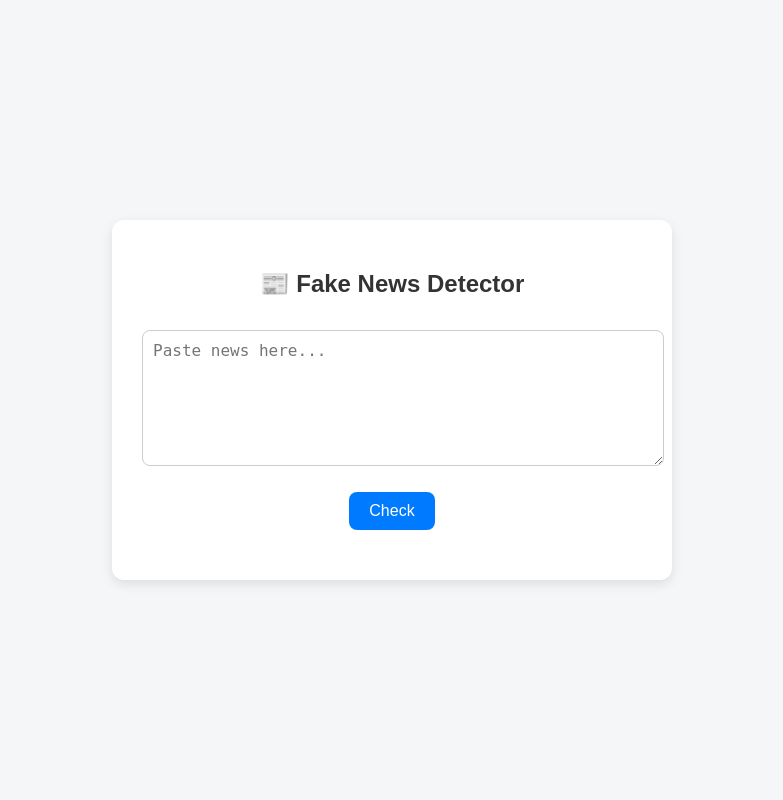
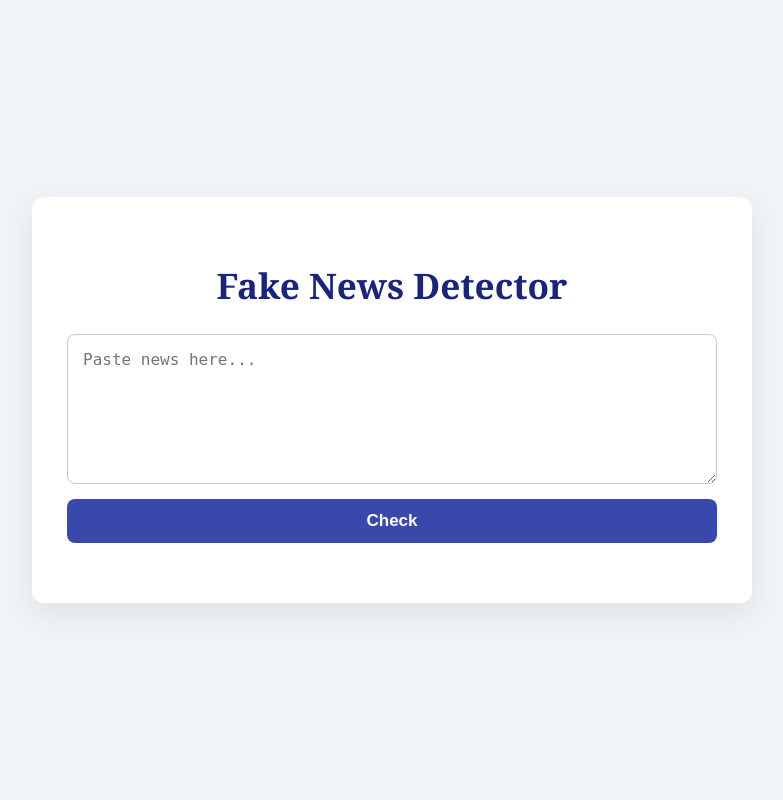
Before and after one commit to hachim112/fake-news-detector, a FastAPI app: page / in a window 1280 px wide. Shown: the whole page, without its empty margins (248-1031 px from the left). Run offline with FastAPI, Linux system fonts and the light colour scheme.

Commit message:
requirments

```diff
--- a/static/style.css
+++ b/static/style.css
@@ -1,46 +1,122 @@
 body {
-    font-family: Arial, sans-serif;
-    background: #f4f6f8;
+    font-family: 'Helvetica Neue', Arial, sans-serif;
+    background: #f0f4f8;
     display: flex;
     justify-content: center;
     align-items: center;
-    height: 100vh;
+    min-height: 100vh;
     margin: 0;
+    color: #333;
 }
 
 .container {
-    background: #fff;
-    padding: 25px;
+    max-width: 650px;
+    width: 90%;
+    margin: 40px auto;
+    padding: 35px;
+    background: #ffffff;
     border-radius: 12px;
-    box-shadow: 0 4px 12px rgba(0,0,0,0.1);
-    width: 500px;
+    box-shadow: 0 10px 30px rgba(0, 0, 0, 0.08);
     text-align: center;
+}
+
+h2 {
+    font-family: 'Georgia', serif;
+    text-align: center;
+    color: #1a237e;
+    margin-bottom: 25px;
+    font-size: 2.2em;
+}
+
+form {
+    display: flex;
+    flex-direction: column;
+    align-items: stretch;
 }
 
 textarea {
     width: 100%;
-    padding: 10px;
-    margin: 12px 0;
+    padding: 15px;
+    font-size: 16px;
     border-radius: 8px;
-    border: 1px solid #ccc;
-    font-size: 14px;
+    border: 1px solid #c0ccda;
+    resize: vertical;
+    min-height: 150px;
+    margin-bottom: 15px;
+    box-sizing: border-box;
+    transition: border-color 0.3s;
+}
+
+textarea:focus {
+    outline: none;
+    border-color: #5c6bc0;
 }
 
 button {
-    background: #007BFF;
+    padding: 12px 24px;
+    font-size: 17px;
+    font-weight: bold;
+    background: #3949ab;
     color: white;
     border: none;
-    padding: 10px 18px;
     border-radius: 8px;
     cursor: pointer;
-    font-size: 15px;
+    transition: background-color 0.3s, transform 0.2s;
 }
 
 button:hover {
-    background: #0056b3;
+    background: #283593;
+    transform: translateY(-2px);
 }
 
 #result {
-    margin-top: 20px;
-    font-size: 15px;
+    margin-top: 25px;
+    text-align: left;
 }
+
+.result-card {
+    background: #e8f0fe;
+    border-left: 6px solid #43a047;
+    padding: 20px;
+    border-radius: 8px;
+    box-shadow: 0 2px 10px rgba(0, 0, 0, 0.05);
+}
+
+.result-card.fake {
+    border-left-color: #e53935;
+    background: #ffebee;
+}
+
+.result-card h3 {
+    margin-top: 0;
+    color: #1a237e;
+    font-size: 1.5em;
+}
+
+.result-card p {
+    margin: 5px 0;
+    line-height: 1.6;
+}
+
+.sources {
+    margin-top: 15px;
+    padding-top: 15px;
+    border-top: 1px dashed #c0ccda;
+}
+
+.sources a {
+    display: block;
+    color: #5c6bc0;
+    text-decoration: none;
+    margin: 5px 0;
+    font-size: 0.9em;
+}
+
+.sources a:hover {
+    text-decoration: underline;
+}
+
+.error-message {
+    color: #d32f2f;
+    font-weight: bold;
+}
--- a/templates/index.html
+++ b/templates/index.html
@@ -4,77 +4,13 @@
     <meta charset="UTF-8">
     <title>Fake News Detector</title>
     <link rel="stylesheet" href="/static/style.css">
-    <style>
-        body {
-            font-family: Arial, sans-serif;
-            background: #f4f6f8;
-            margin: 0;
-            padding: 0;
-        }
-        .container {
-            max-width: 800px;
-            margin: 50px auto;
-            padding: 30px;
-            background: #fff;
-            border-radius: 12px;
-            box-shadow: 0 4px 12px rgba(0,0,0,0.1);
-        }
-        h2 {
-            text-align: center;
-            color: #333;
-            margin-bottom: 20px;
-        }
-        textarea {
-            width: 100%;
-            padding: 10px;
-            font-size: 16px;
-            border-radius: 8px;
-            border: 1px solid #ccc;
-            resize: vertical;
-        }
-        button {
-            margin-top: 10px;
-            padding: 10px 20px;
-            font-size: 16px;
-            background: #007BFF;
-            color: white;
-            border: none;
-            border-radius: 8px;
-            cursor: pointer;
-        }
-        button:hover {
-            background: #0056b3;
-        }
-        #result {
-            margin-top: 20px;
-        }
-        .card {
-            background: #f9fafb;
-            border-left: 6px solid #007BFF;
-            padding: 15px 20px;
-            border-radius: 8px;
-            margin-bottom: 15px;
-        }
-        .card.fake {
-            border-left-color: #dc3545;
-        }
-        .sources a {
-            display: block;
-            color: #007BFF;
-            text-decoration: none;
-            margin: 3px 0;
-        }
-        .sources a:hover {
-            text-decoration: underline;
-        }
-    </style>
 </head>
 <body>
     <div class="container">
-        <h2>📰 Fake News Detector</h2>
+        <h2>Fake News Detector</h2>
 
         <form id="newsForm">
-            <textarea id="newsText" placeholder="Paste news here..." rows="6"></textarea><br>
+            <textarea id="newsText" placeholder="Paste news here..." rows="6"></textarea>
             <button type="submit">Check</button>
         </form>
 
@@ -87,7 +23,7 @@
             let text = document.getElementById("newsText").value;
 
             if (!text.trim()) {
-                document.getElementById("result").innerHTML = "<p style='color:red;'>⚠️ Please enter text first.</p>";
+                document.getElementById("result").innerHTML = "<p class='error-message'>Please enter text first.</p>";
                 return;
             }
 
@@ -100,9 +36,9 @@
             let data = await res.json();
 
             if (data.error) {
-                document.getElementById("result").innerHTML = `<p style='color:red;'>Error: ${data.error}</p>`;
+                document.getElementById("result").innerHTML = `<p class='error-message'>Error: ${data.error}</p>`;
             } else {
-                let cardClass = data.label === "FAKE" ? "card fake" : "card";
+                let cardClass = data.label === "FAKE" ? "result-card fake" : "result-card";
                 let sourcesHtml = "";
                 if (data.sources && data.sources.length > 0) {
                     sourcesHtml = "<div class='sources'><strong>Sources:</strong>";
```
